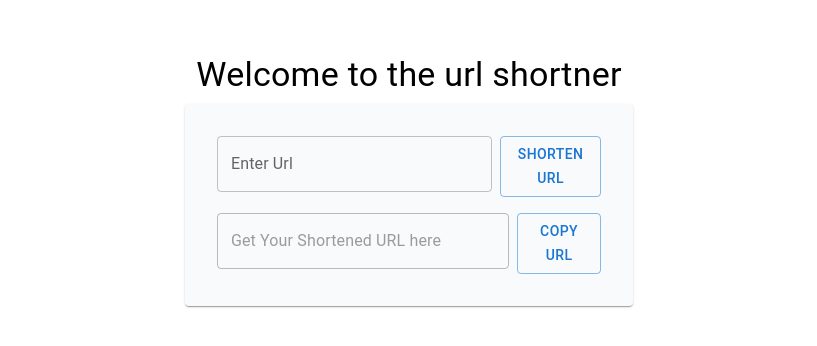
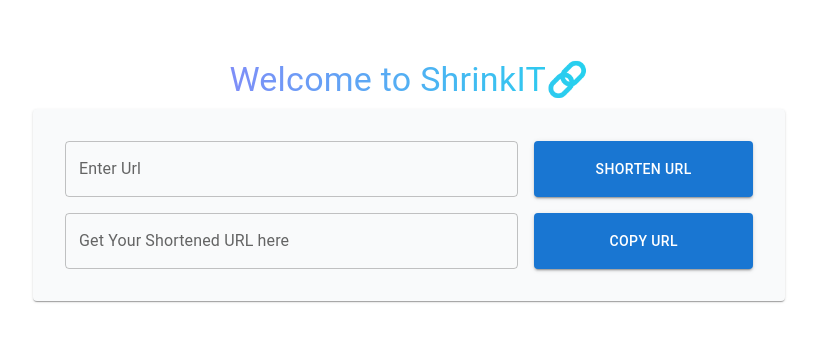
Before and after one commit to JAYBORICHA07/urlshortner, a Next.js app: page / in a window 1280 px wide. Shown: the part 224-570 px from the top of the page, without its empty margins (231-1048 px from the left). Built offline with nearby package versions, Linux system fonts and the light colour scheme.

Commit message:
Continued with frontend

```diff
--- a/src/app/page.tsx
+++ b/src/app/page.tsx
@@ -1,43 +1,43 @@
 "use client"
-import { Paper, Stack, Typography, TextField, Container, Button } from '@mui/material';
+import { Paper, Stack, Typography, TextField, Container, Button, Grid } from '@mui/material';
 import { useState } from 'react';
 
 export default function Home() {
   const [url, setUrl] = useState<string>('')
   const [shortUrl, setShortUrl] = useState<string>('')
-  const handleChange = (e : React.ChangeEvent<HTMLInputElement>) => {
+  const handleChange = (e : any) => {
     setUrl(e.target.value);
-    setShortUrl(e.target.value)
+    // setShortUrl(e.target.value)
   }
 
   return (
-    <Container sx={{display : 'flex', alignItems : 'center', justifyContent :'center', height :'100vh', width : '100vh'}}>
+    <Container  sx={{display : 'flex', alignItems : 'center', justifyContent :'center', height :'100vh', width : '100vh'}}>
       <Stack>
         <Stack alignSelf={'center'}>
-          <Typography variant={'h4'} sx={{p :1}}>
-            Welcome to the url shortner
+          <Typography variant={'h4'} sx={{p :1}} className='text-5xl font-extrabold font-serif bg-gradient-to-r from-indigo-400 to-cyan-400 bg-clip-text text-transparent text-center'>
+            Welcome to ShrinkIT🔗
           </Typography>
         </Stack>
         <Paper sx={{p: 4, bgcolor:'#f9fafb'}}>
-          <Stack>
-            <Stack maxWidth='sm' spacing={2}>
-              <Stack direction={'row'} spacing={1} justifyContent={'space-between'}>
-                <TextField label='Enter Url' onChange={(e:React.ChangeEvent<HTMLInputElement>) => (handleChange(e))} value={url} sx={{width : 1}}/>
-                <Button variant={'outlined'}>Shorten URL</Button>
-              </Stack>
-              <Stack direction={'row'} spacing={1} justifyContent={'space-between'}>
-                <TextField label='Get Your Shortened URL here' value={shortUrl} sx={{width : 1}} disabled/>
-                <Button variant={'outlined'} >Copy URL</Button>
-              </Stack>
-            </Stack>
-          </Stack>
+          <Grid container spacing={2}>
+            <Grid item xs={8}>
+              <TextField label='Enter Url' variant={'outlined'} onChange={(e:any) => (handleChange(e))} value={url} sx={{width : 1}}/>
+            </Grid>
+            <Grid item xs={4}>
+              <Button variant={'contained'} sx={{height : 1, width : 1}}>Shorten URL</Button>
+            </Grid>
+            <Grid item xs={8}>
+              <TextField label='Get Your Shortened URL here' value={shortUrl} sx={{width : 1}} />
+            </Grid>
+            <Grid item xs={4}>
+              <Button variant={'contained'} sx={{height : 1, width : 1}} >Copy URL</Button>
+            </Grid>
+          </Grid>
         </Paper>
       </Stack>
     </Container>
   )
 }
-
-
 
 
 
```
Also changed, not shown: 1 other file (tests, documents, lock files or other folders).
